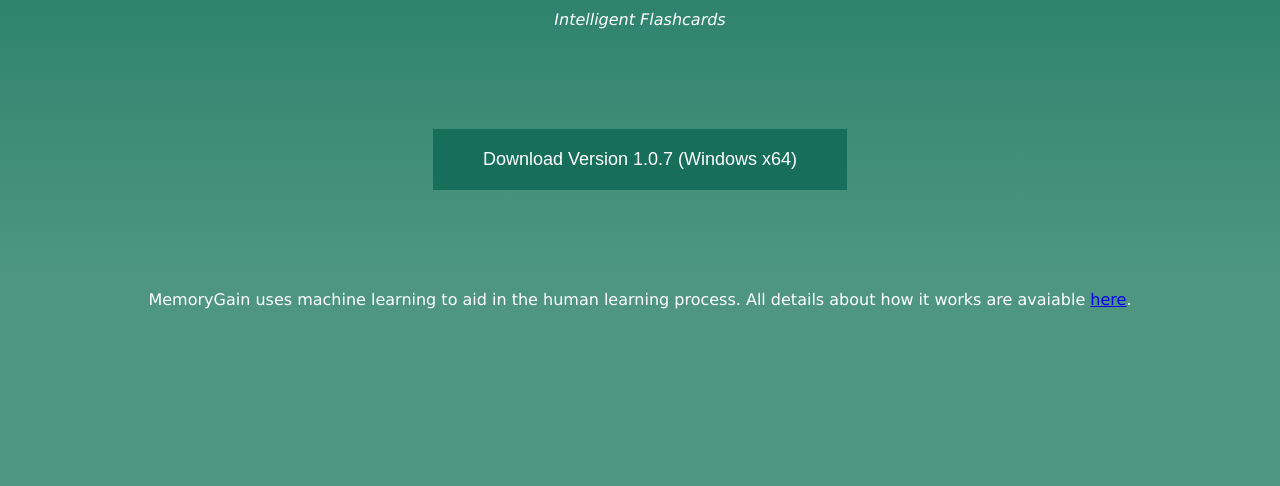
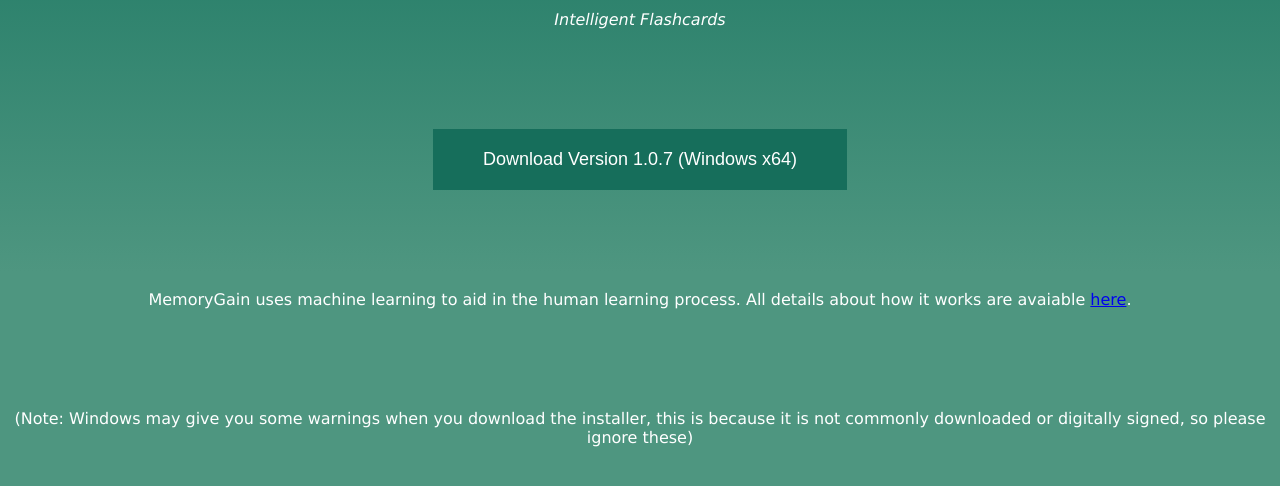
Before and after one commit to JoshuaChick/MemoryGain, a plain HTML site: page docs/index.html in a window 1280 px wide. Shown: the part 128-614 px from the top of the page. Drawn offline with Linux system fonts and the light colour scheme.

Commit message:
Added some information to the website to help the user with installing the app

```diff
--- a/docs/index.html
+++ b/docs/index.html
@@ -51,5 +51,6 @@
             <a href="MemoryGainSetUp1_0_7.exe"><button>Download Version 1.0.7 (Windows x64)</button></a>
         </div>
         <p>MemoryGain uses machine learning to aid in the human learning process. All details about how it works are avaiable <a href="https://github.com/JoshuaChick/MemoryGain" target="blank_">here</a>.</p>
+        <p>(Note: Windows may give you some warnings when you download the installer, this is because it is not commonly downloaded or digitally signed, so please ignore these)</p>
     </body>
 </html>
```
